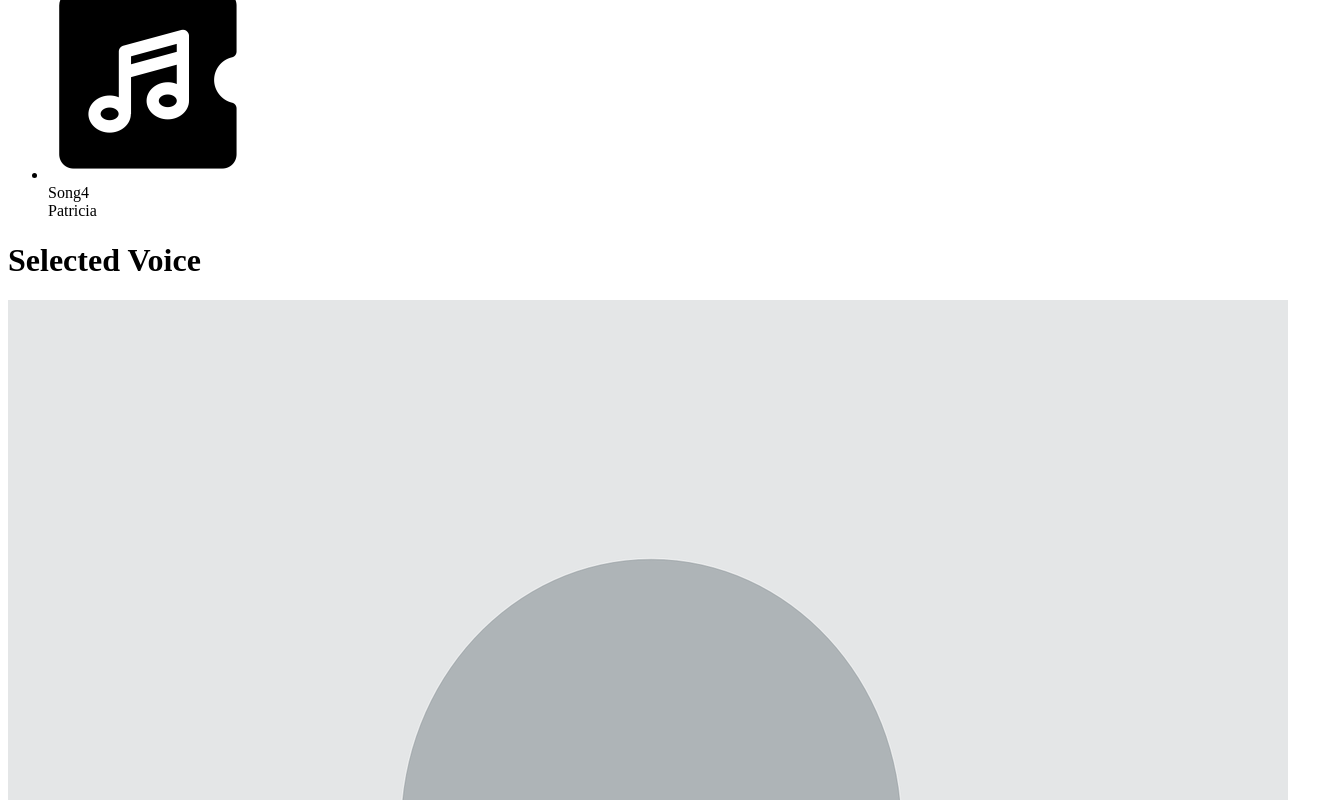
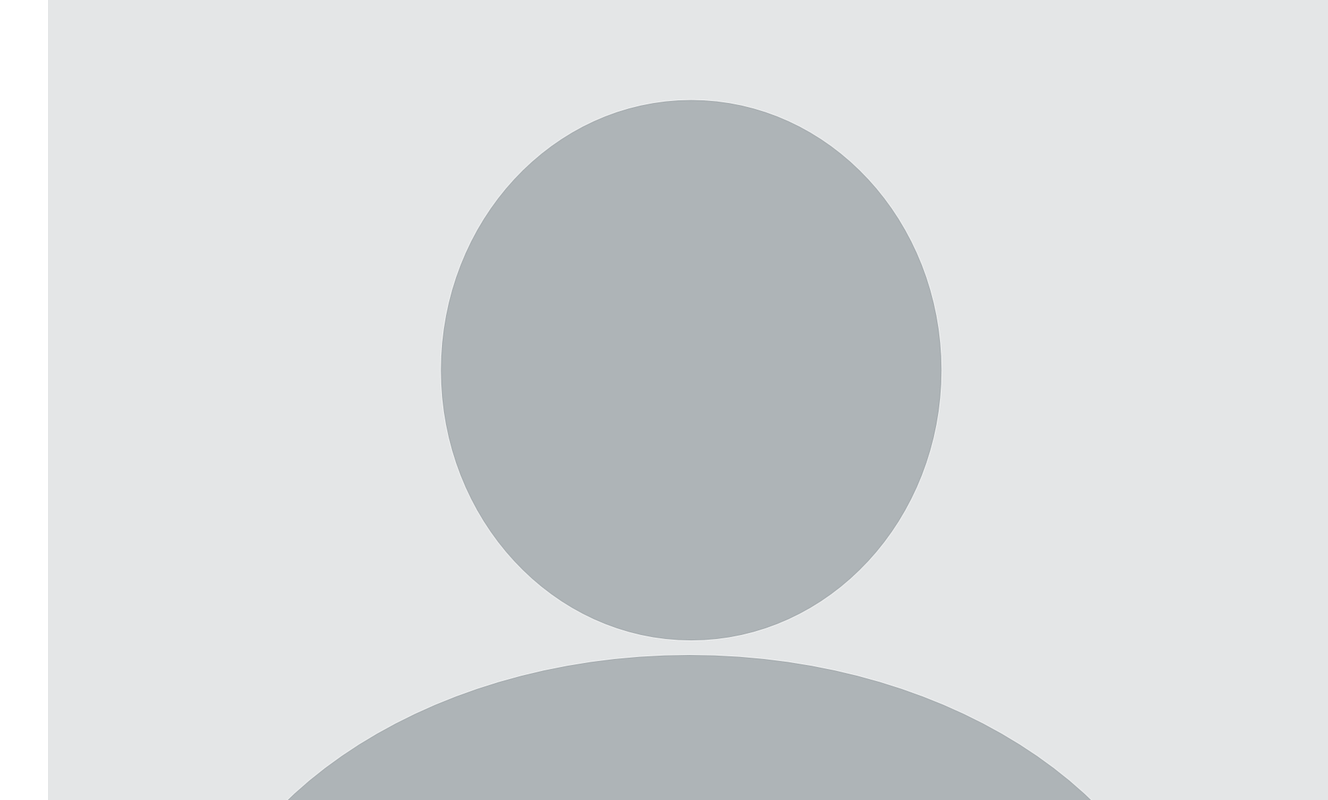
Before and after one commit to osasuair/Ideas2Audio, a React (Create React App) app: page / in a window 1280 px wide. Shown: the part 4661-5461 px from the top of the page, 1328 px wide, since content can reach past the window. Built offline with nearby package versions, Linux system fonts and the light colour scheme.

Commit message:
Fix to Vocals

```diff
--- a/src/components/EditorPage.jsx
+++ b/src/components/EditorPage.jsx
@@ -30,7 +30,7 @@ const EditorPage = () => {
             <Stepper />
         </div>
         <div className='h-[calc(100vh-12rem)] w-full flex flex-col justify-center p-7 bg-slate-200 shadow-xl rounded-xl'>
-          {step(1)}
+          {step(0)}
         </div>
 
       </div>
--- a/src/components/Vocals.jsx
+++ b/src/components/Vocals.jsx
@@ -124,11 +124,13 @@ const Vocals = () => {
 
                 <div className='w-4/12 h-full py-5 flex flex-col items-center'>
                     <h1 className='text-center text-2xl font-bold mb-2'>{selectVoice}</h1>
-                    <div className='bg-slate-300 rounded-xl p-5'>
-                        <img src={profile} alt="profile" className='object-cover rounded-full h-64 '/>
-                    </div>
-                    <div className='pb-2 text-center items-center text-lg font-bold mt-2 text-gray-700'>
-                        <h1>Image of Voice</h1>
+                    <div className='my-auto'>
+                        <div className='bg-slate-300 rounded-xl p-5'>
+                            <img src={profile} alt="profile" className='object-cover rounded-full w-full'/>
+                        </div>
+                        <div className='pb-2 text-center items-center text-lg font-bold mt-2 text-gray-700'>
+                            <h1>Image of Voice</h1>
+                        </div>
                     </div>
                     <button className='w-full h-12 mt-auto bg-purple-300 rounded-lg hover:bg-purple-400 duration-200 cursor-pointer font-bold'>
                         Next Step
```
